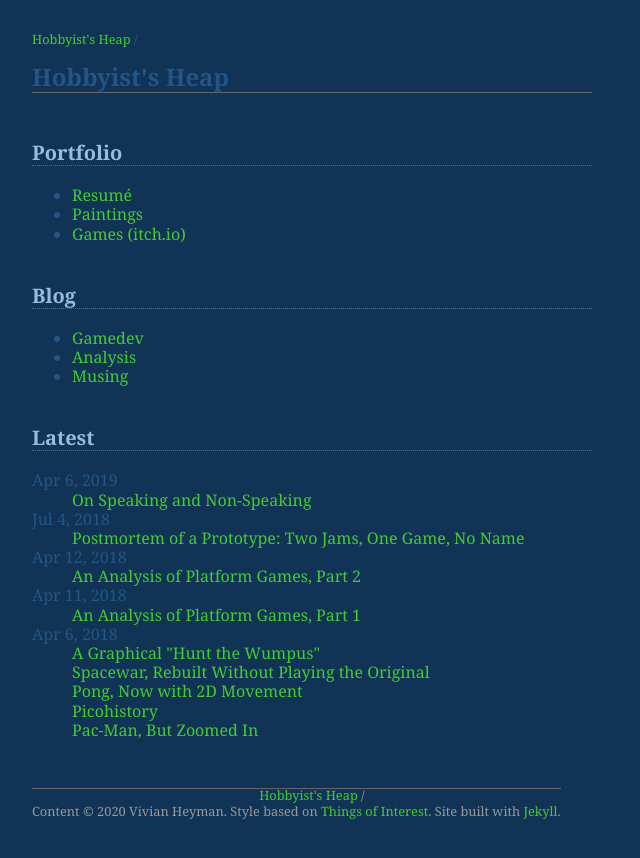
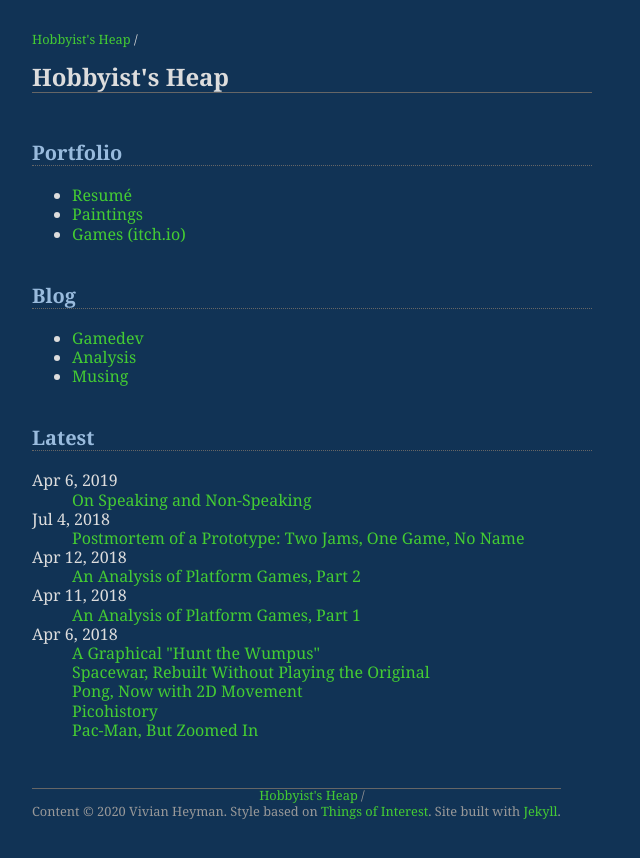
Before and after one commit to qwertystop/qwertystop.github.io, a Jekyll site: the page built from index.md, in a window 1280 px wide. Shown: the top 858 px of the page, without its empty margins (0-640 px from the left). Built offline with Jekyll 4.4.1, drawn with Linux system fonts in a browser that asks for light colours.

Commit message:
Fix CSS mistake

```diff
--- a/assets/css/style.css
+++ b/assets/css/style.css
@@ -2,7 +2,7 @@ body {
 	background-color: #135;
 	font-family: georgia;
 	line-height: 1.2;
-	color: #258;
+	color: #ddd;
 	width: min(35em, 100%);
 	margin: 2em;
 }
```
